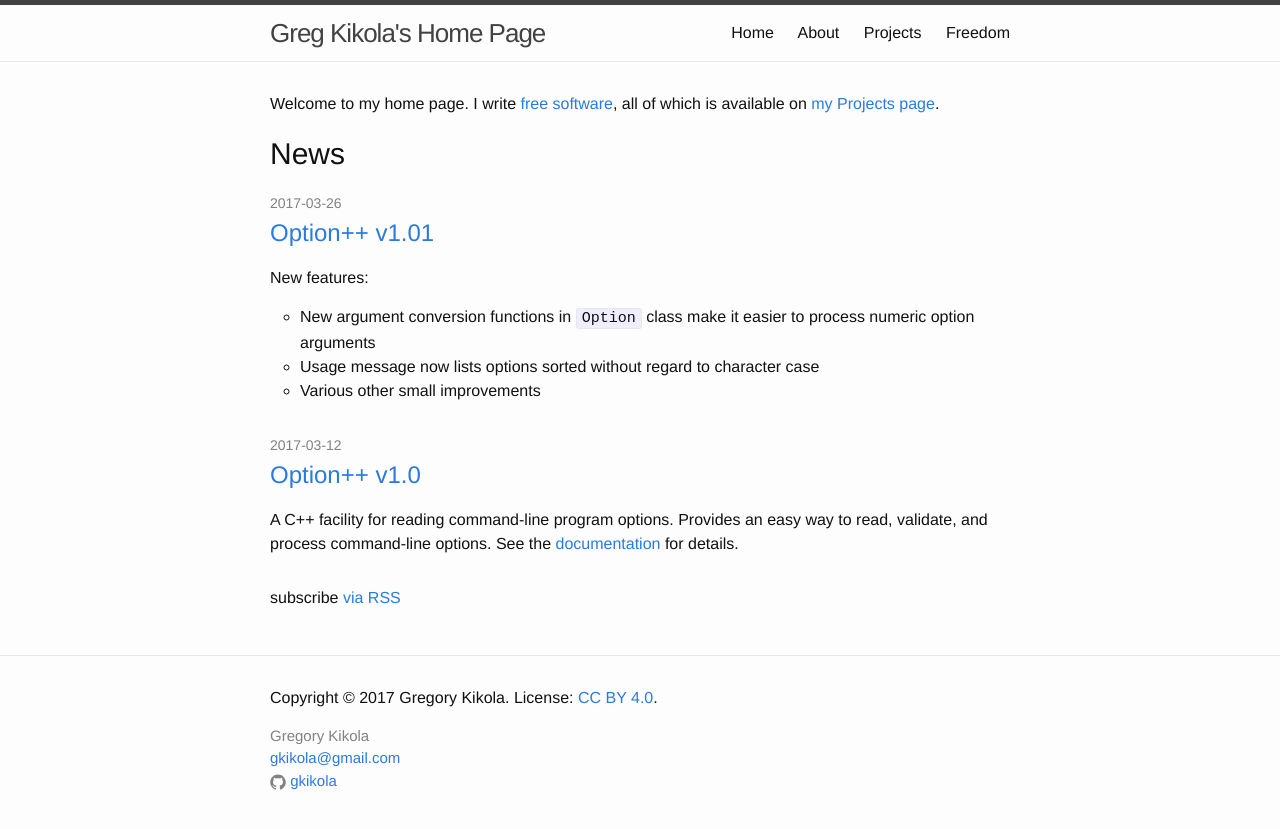
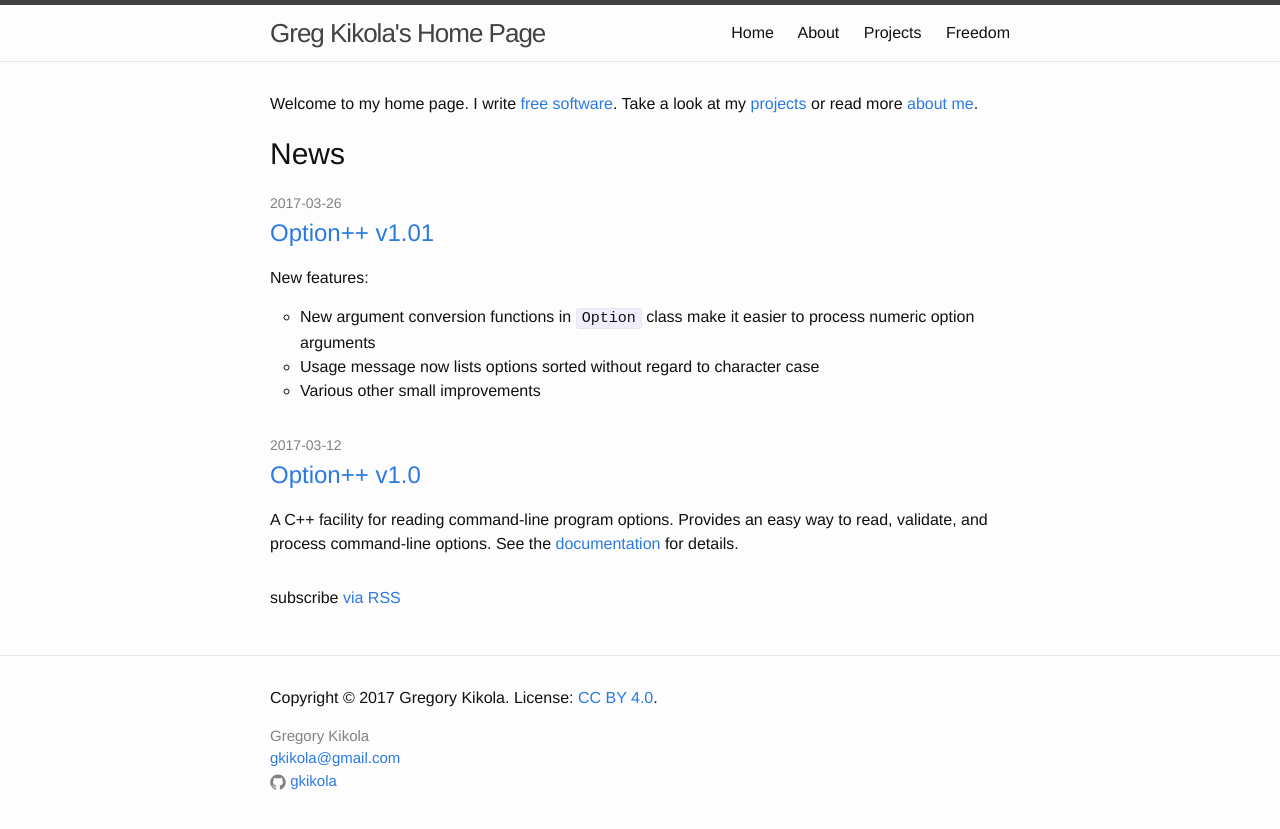
Before and after one commit to gkikola/gkikola.github.io, a Jekyll site: the page built from index.html, in a window 1280 px wide. Shown: the top 829 px of the page. Built offline with Jekyll 4.4.1, drawn with Linux system fonts in a browser that asks for light colours.

Commit message:
Rewrite introduction

```diff
--- a/index.html
+++ b/index.html
@@ -5,10 +5,9 @@ layout: default
 <div class="home">
 
   <p>
-    Welcome to my home page. I
-    write <a href="/free.html">free software</a>, all of which is
-    available on
-    <a href="/projects/">my Projects page</a>.
+    Welcome to my home page. I write <a href="/free.html">free
+    software</a>. Take a look at my <a href="/projects/">projects</a>
+    or read more <a href="/about.html">about me</a>.
   </p>
 
   <h1 class="page-heading">News</h1>
```
